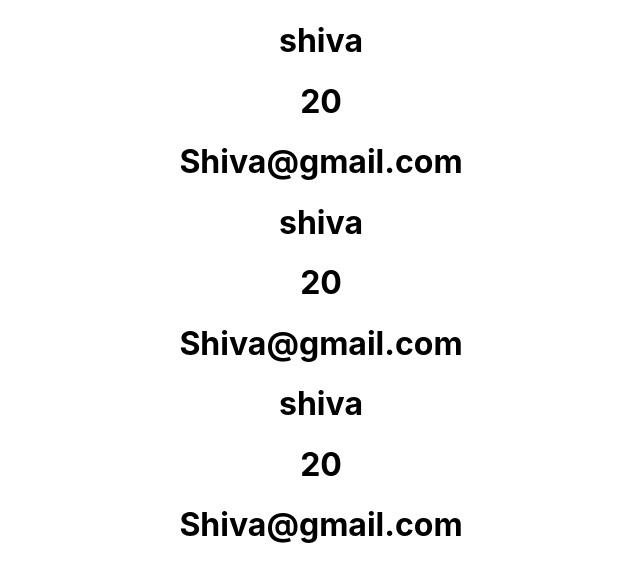
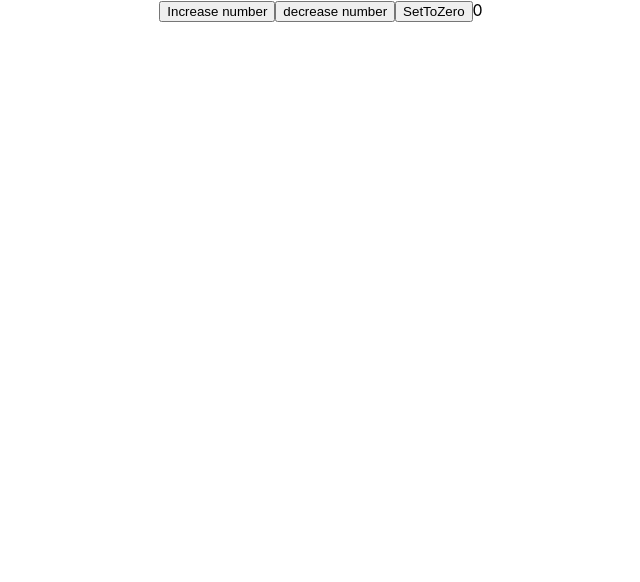
Before and after one commit to shivamsawarn2003/Lec, a React (Create React App) app in the folder my-app/: page / in a window 1280 px wide. Shown: the top 582 px of the page, without its empty margins (319-959 px from the left). Built offline with nearby package versions, Linux system fonts and the light colour scheme.

Commit message:
UseState Lec03

```diff
--- a/my-app/src/App.css
+++ b/my-app/src/App.css
@@ -36,3 +36,6 @@
     transform: rotate(360deg);
   }
 }
+.name{
+  color:blue;
+}
--- a/my-app/src/App.js
+++ b/my-app/src/App.js
@@ -1,24 +1,34 @@
 import './App.css';
+import {useState} from "react";
+//Whenever a value is changing it triggers a reminder and shows the new valuein our ui.
 
 function App() {
 
+const [count,setCount]=useState(0);
+
+const increase=()=>{
+  setCount(count+1);
+}
+
+const decrease=()=>{
+  setCount(count-1);
+}
+const setToZero=()=>{
+  setCount(0);
+}
+
+
   return (
     <div className="App">
+    <button onClick={increase}>Increase number</button>
+    <button onClick={decrease}>decrease number</button>
+    <button onClick={setToZero}>SetToZero</button>
+{count}
+    </div>
 
-<User name="shiva" age={20} gmail="Shiva@gmail.com"/>
-<User name="shiva" age={20} gmail="Shiva@gmail.com"/>
-<User name="shiva" age={20} gmail="Shiva@gmail.com"/>
-
-    </div>
   );
 }
-const User=(props)=>{
-  return(
-    <div>
-      <h1>{props.name}</h1>
-      <h1>{props.age}</h1>
-      <h1>{props.gmail}</h1>
-    </div>
-  )
-}
+
+
+
 export default App;
```
